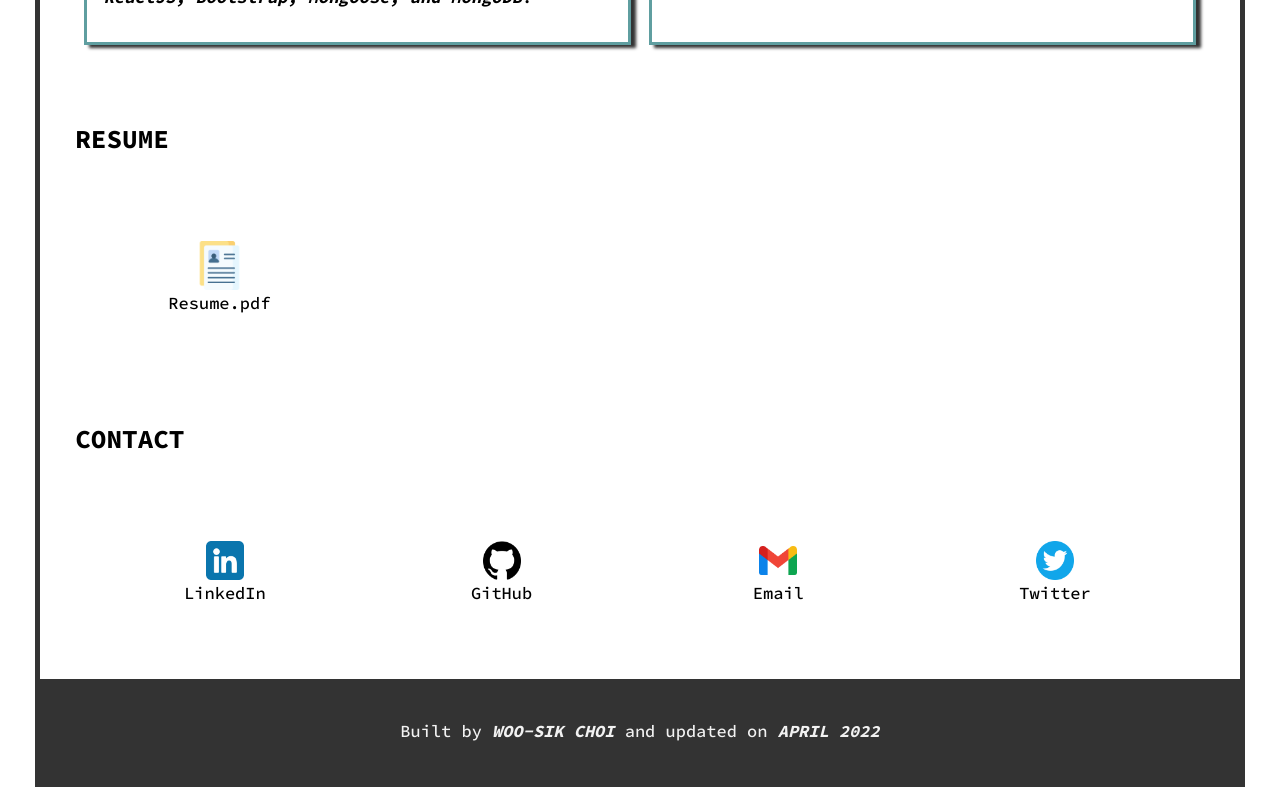
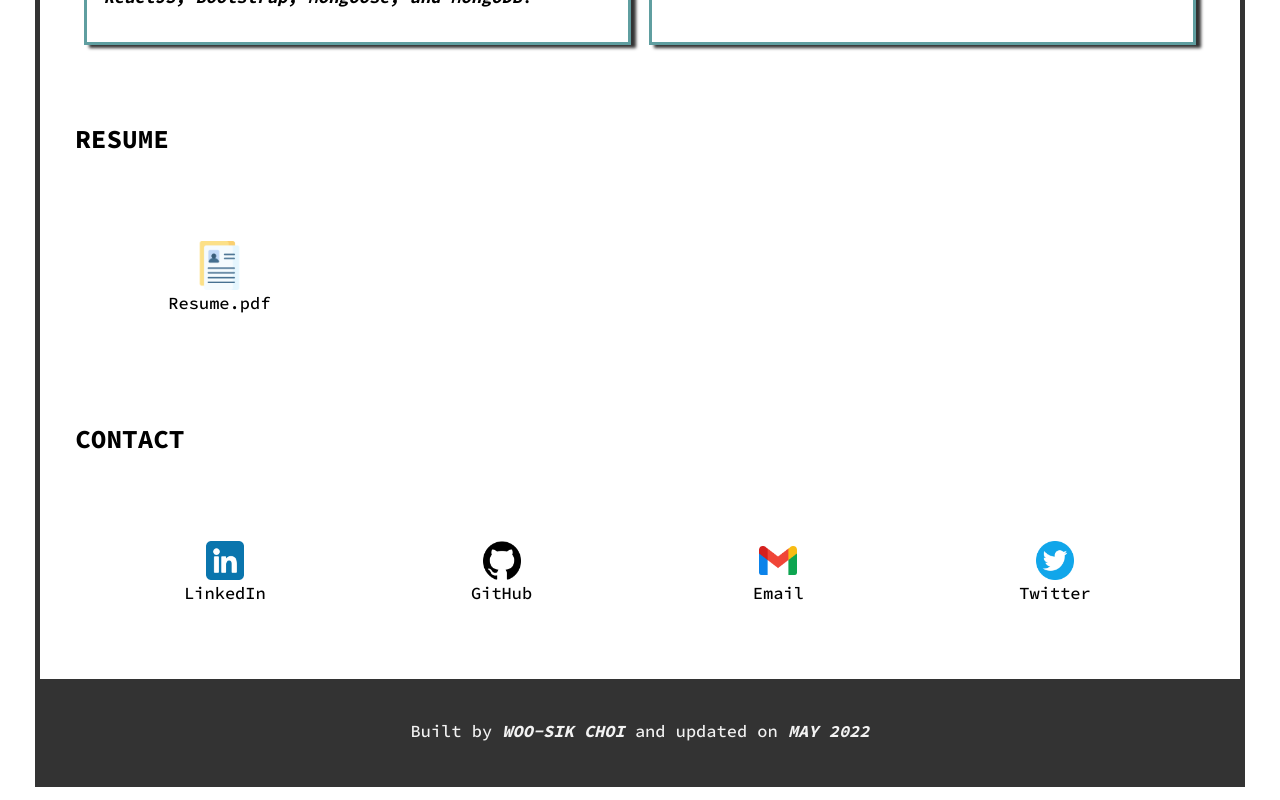
Before and after one commit to dvlprwchoi/portfolio-2, a React (Create React App) app: page / in a window 1280 px wide. Shown: the part 5349-6149 px from the top of the page. Built offline with nearby package versions, Linux system fonts and the light colour scheme.

Commit message:
Update footer

```diff
--- a/src/components/Footer/Footer.js
+++ b/src/components/Footer/Footer.js
@@ -4,8 +4,7 @@ function Footer() {
   return (
     <div className="footer">
       <p>
-        Built by <span>WOO-SIK CHOI</span> and updated on{' '}
-        <span>APRIL 2022</span>
+        Built by <span>WOO-SIK CHOI</span> and updated on <span>MAY 2022</span>
       </p>
     </div>
   );
```
